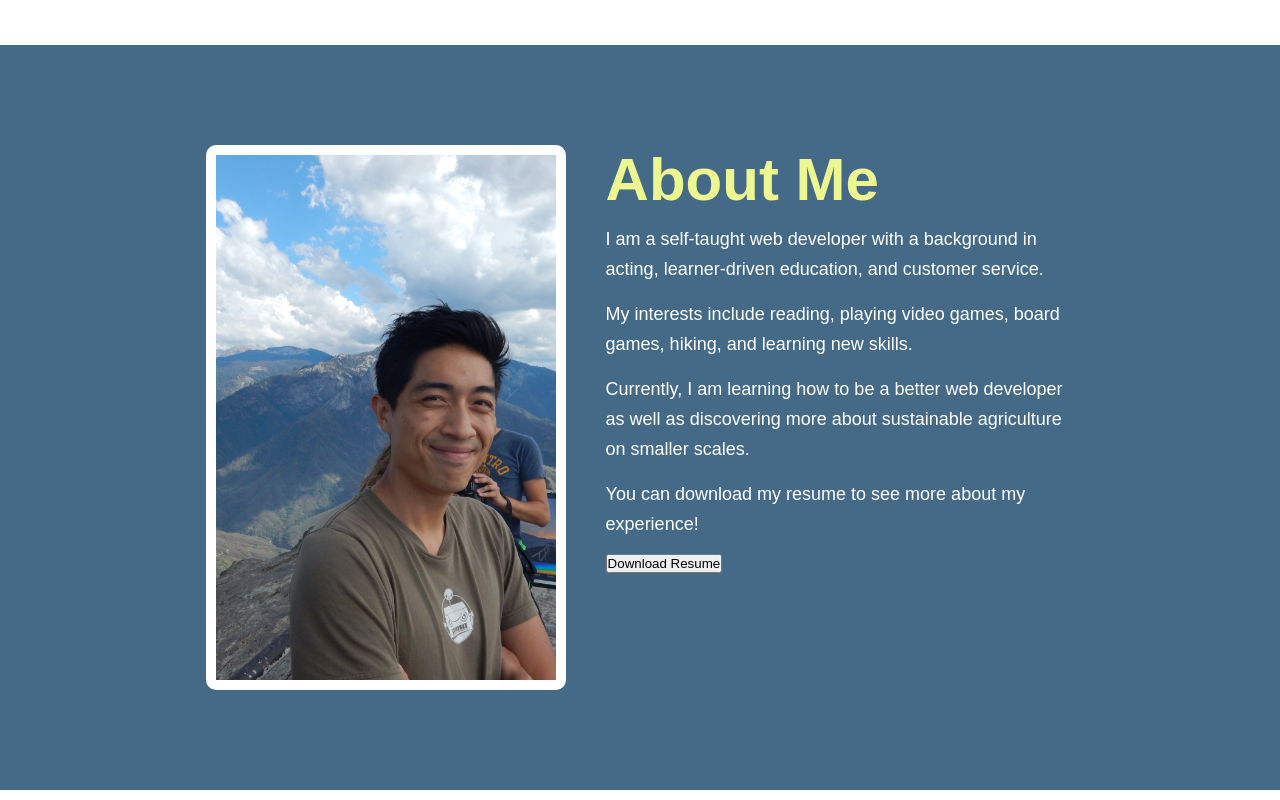
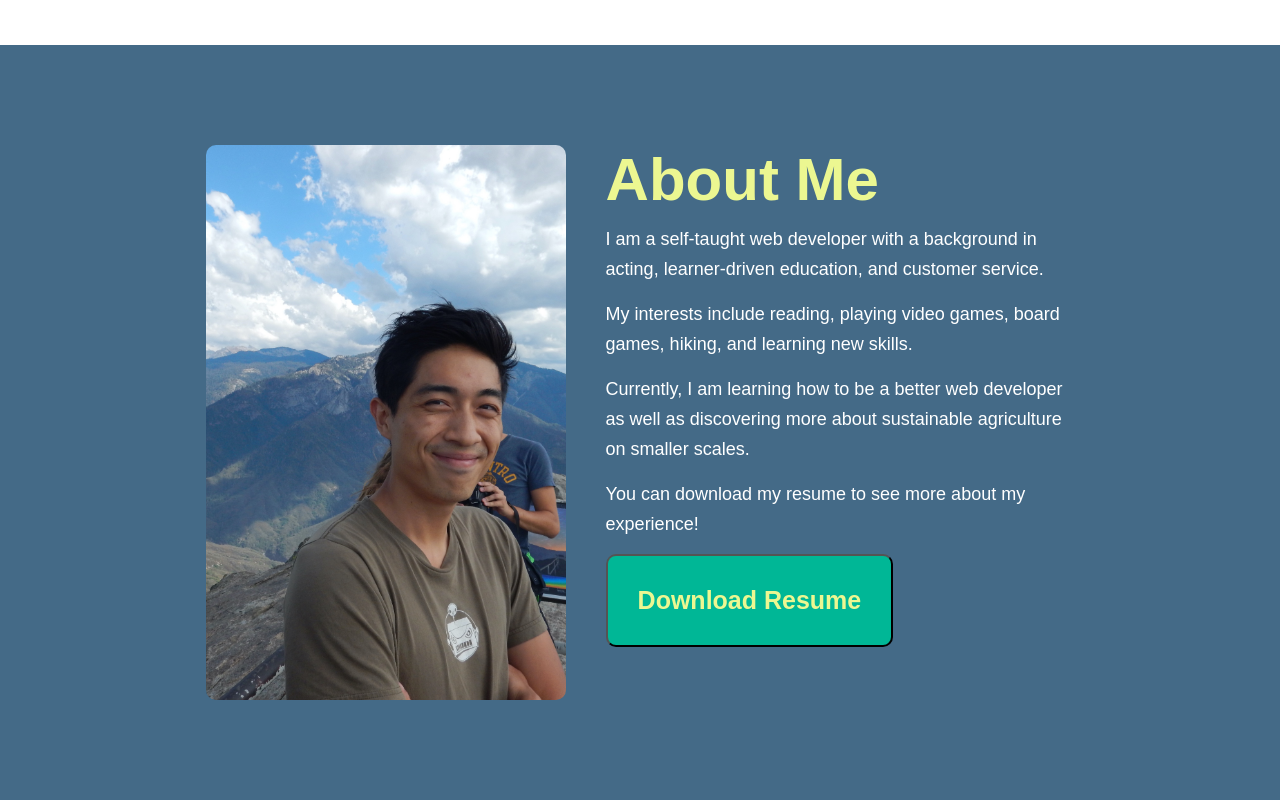
Before and after one commit to gurulantern/gurulantern.github.io, a React (Create React App) app: page / in a window 1280 px wide. Shown: the part 989-1789 px from the top of the page. Built offline with nearby package versions, Linux system fonts and the light colour scheme.

Commit message:
Fixed resume and finished About component

```diff
--- a/src/components/About.css
+++ b/src/components/About.css
@@ -22,8 +22,6 @@ h1.about-head {
     min-width: 250px;
     width: 100%;
     border-radius: 10px;
-    border: solid 10px;
-    border-color: white;
 }
 
 .about-text {
@@ -55,3 +53,22 @@ h1.about-head {
     line-height: 30px;
     margin-bottom: 15px;
 }
+
+.about-button {
+    display: flex;
+    align-items: center;
+}
+
+.about_btn {
+    font-size: 25px;
+    font-weight: 700;
+    color: #ecf791;
+    background-color: #00b796;
+    padding: 30px;
+    border-radius: 10px;
+}
+
+button:hover {
+    color: #446a87;
+    background-color: #ecf791;
+}
--- a/src/components/About.js
+++ b/src/components/About.js
@@ -4,7 +4,7 @@ import photo from './img/DSCN7654.jpeg';
 
 function About() {
   return (
-    <div className='about-section'>
+    <div className='about-section' id="About">
         <div className='container'>
             <div className='column1'>
                 <img src={photo} className="photo" alt="" />
@@ -30,7 +30,7 @@ function About() {
                         You can download my resume to see more about my experience!
                     </p>
                     <div className='about-button'>
-                        <a href='./img/Alex_Resume2022.pdf' download><button className='about_btn' >Download Resume</button></a>
+                        <a href='/Alex_Resume2022.pdf' download><button className='about_btn' >Download Resume</button></a>
                     </div>
                 </div>
             </div>
--- a/src/components/Home.js
+++ b/src/components/Home.js
@@ -21,7 +21,7 @@ function Home() {
     },[]);
 
   return (
-    <div className="home-section">
+    <div className="home-section" id="Home">
         <div className="container">
             <div className='home_content'>
                 <h1 className="welcome">
```
Also changed, not shown: 1 other file (tests, documents, lock files or other folders).
